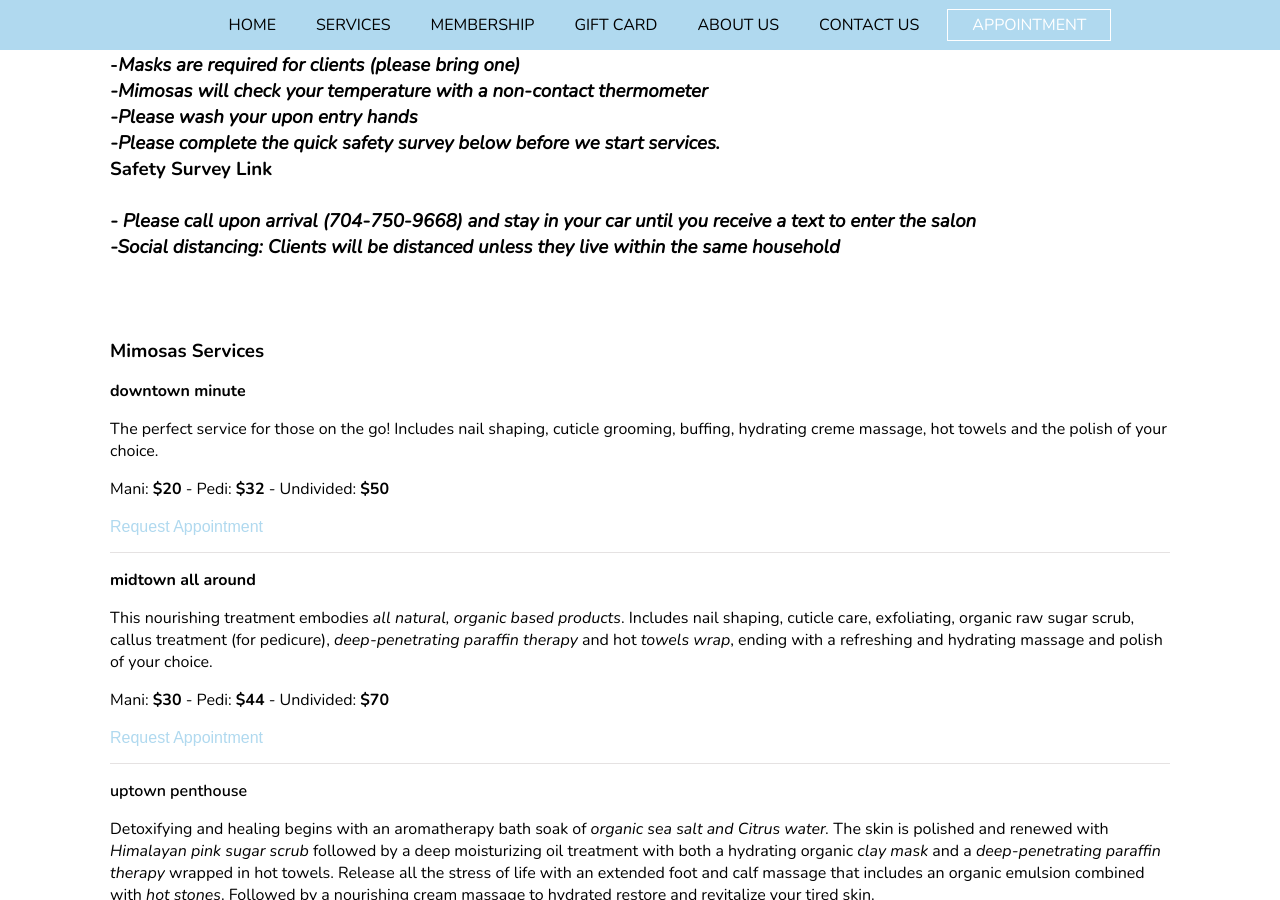
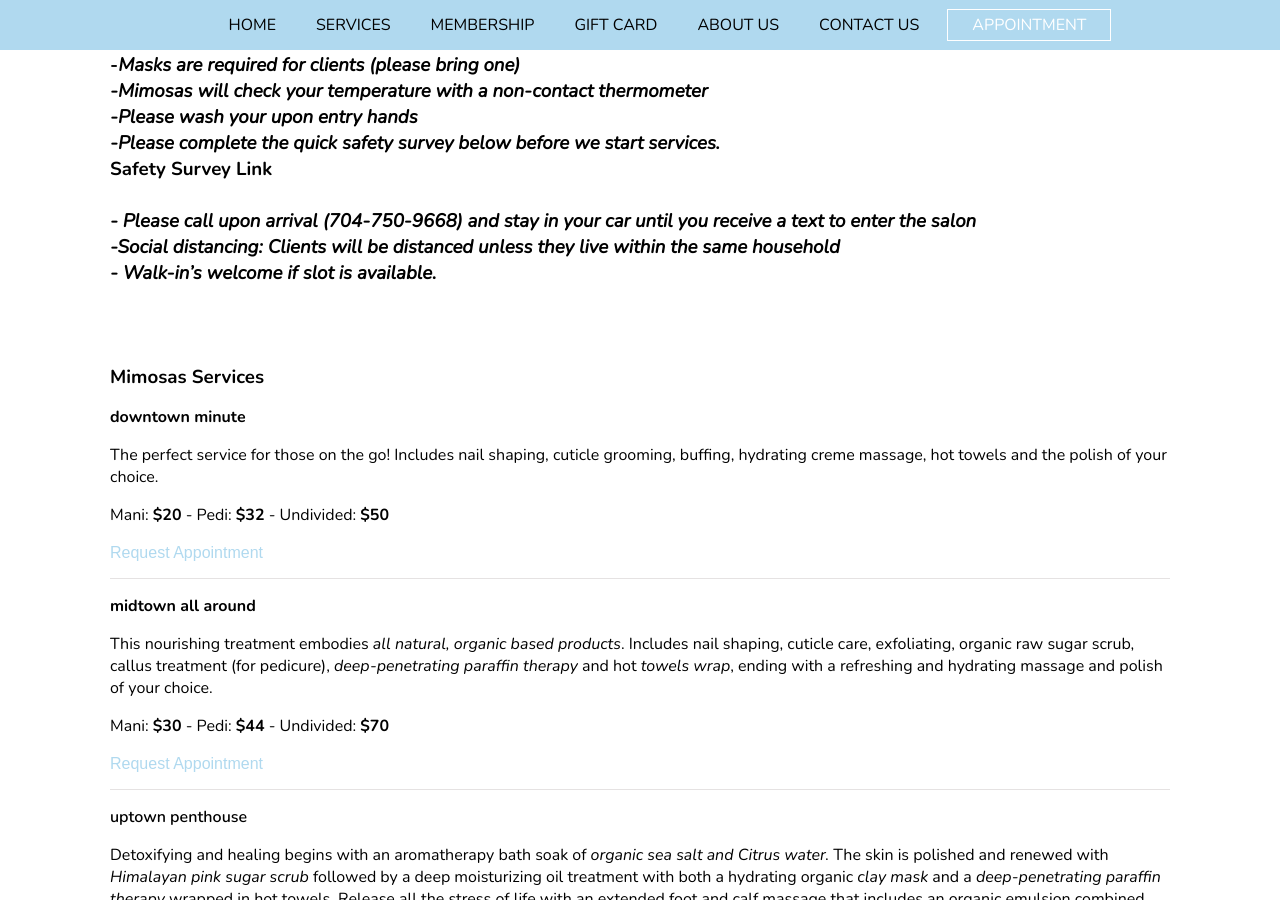
Before and after one commit to mimosasnailbar/mimosas, a Jekyll site: the page built from services.html, in a window 1280 px wide and 900 px high, scrolled down 1528 px. Built offline with Jekyll 4.4.1, drawn with Linux system fonts in a browser that asks for light colours; nearby versions of some CDN libraries.

Commit message:
Updated 'services.html' via CloudCannon

```diff
--- a/services.html
+++ b/services.html
@@ -45,7 +45,7 @@
 		</div>
 	</div>
 	<h3 class="services__heading editable">
-		&nbsp;Call if you don't see a time that you'd like to book<br /><br />To help ensure and promote public health in these unprecedented times.<br />-<em><strong>Masks are required for clients (please bring one)<br />-Mimosas will check your temperature with a non-contact thermometer<br />-Please wash your upon entry hands</strong><br />-Please complete the quick safety survey below before we start services.<strong></strong></em><br /><a target="_blank" href="https://forms.gle/z69kN1xzHWczS4828">Safety Survey Link&nbsp;</a><em><strong>&nbsp;</strong><br /><br />- Please call upon arrival (704-750-9668) and stay in your car until you receive a text to enter the salon<br />-<strong>Social distancing:</strong> Clients will be distanced unless they live within the same household</em><br /><br /><br /><br />Mimosas Services
+		&nbsp;Call if you don't see a time that you'd like to book<br /><br />To help ensure and promote public health in these unprecedented times.<br />-<em><strong>Masks are required for clients (please bring one)<br />-Mimosas will check your temperature with a non-contact thermometer<br />-Please wash your upon entry hands</strong><br />-Please complete the quick safety survey below before we start services.<strong></strong></em><br /><a target="_blank" href="https://forms.gle/z69kN1xzHWczS4828">Safety Survey Link&nbsp;</a><em><strong>&nbsp;</strong><br /><br />- Please call upon arrival (704-750-9668) and stay in your car until you receive a text to enter the salon<br />-<strong>Social distancing:</strong> Clients will be distanced unless they live within the same household<br />- Walk-in&rsquo;s welcome if slot is available. </em><br /><br /><br /><br />Mimosas Services
 	</h3>
 	<div class="service">
 		<p class="editable service__name">
```
